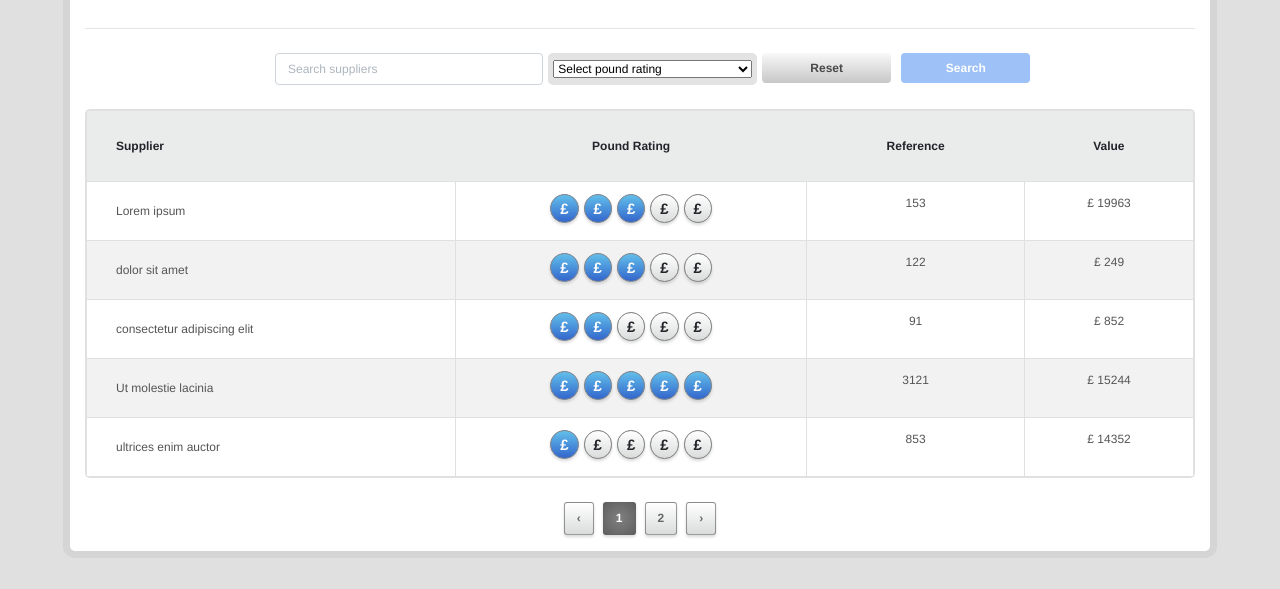
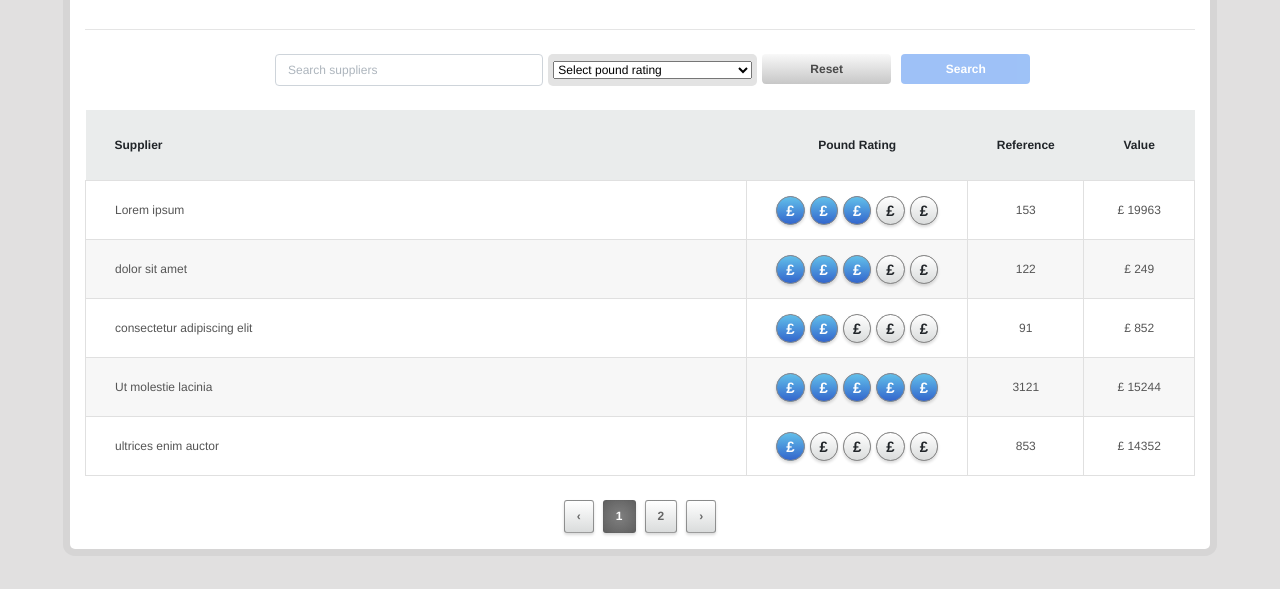
Before and after one commit to maciej-l/tsh-test, a website: page index.html in a window 1280 px wide. Shown: the part 193-782 px from the top of the page. Drawn offline with nearby package versions, Linux system fonts and the light colour scheme; files that its build step writes are made by us from their sources; files whose address does not match are found by name.

Commit message:
new table - rwd

```diff
--- a/index.html
+++ b/index.html
@@ -53,7 +53,7 @@
             <div class="row">
                 <div class="col-12">
                     <div class="table-responsive">
-                        <table id="data-table" class="table table-striped table-hover" style="width: 100%;">
+                        <table id="data-table" class="payments-table">
                             <thead>
                                 <tr>
                                     <th scope="col" class="">Supplier</th>
--- a/sass/Elements/_table.scss
+++ b/sass/Elements/_table.scss
@@ -1,12 +1,19 @@
-.table {
-    border: 1px solid setColor(table-border-gray);
-    margin-bottom: 0;
-    border-radius: setSize(5);
+.payments-table {
+    display: inline-block;
+    vertical-align: top;
+    max-width: 100%;
+
+    overflow-x: auto;
+    white-space: nowrap;
+    border-collapse: collapse;
+    border-spacing: 0;
+    @include media('>=md') {
+        display: table;
+    }
 
     thead {
         th {
             padding: setSize(26) setSize(29);
-            border: none;
             background-color: setColor(table-th-bcg);
         }
     }
@@ -15,6 +22,15 @@
         tr {
             &:hover {
                 cursor: pointer;
+                background-color: darken(setColor(table-2n-row), 10%);
+            }
+
+            &:nth-child(2n) {
+                background-color: setColor(table-2n-row);
+
+                &:hover {
+                    background-color: darken(setColor(table-2n-row), 10%);
+                }
             }
         }
 
@@ -23,17 +39,22 @@
             color: setColor(table-text);
 
             &.name-container {
+                width: 60%;
                 padding: setSize(20) setSize(29);
             }
 
             &.badge-container {
+                width: 20%;
                 text-align: center;
             }
 
             &.reference-container,
             &.value-container {
+                width: 10%;
                 text-align: center;
             }
         }
+
+
     }
 }
--- a/sass/_variables.scss
+++ b/sass/_variables.scss
@@ -6,6 +6,7 @@
 // Color system
 
 $tsh-colors-palette: (
+  alabaster: #f7f7f7,
   alto: #e0e0e0,
   black-haze: #eaecec,
   dove-gray: #666666,
@@ -29,6 +30,7 @@ $tsh-colors: (
   text-gray: color(gray),
   text-white: color(white),
   table-border-gray: color(alto),
+  table-2n-row: color(alabaster),
   table-text: color(emperor)
 );
 
--- a/sass/main.scss
+++ b/sass/main.scss
@@ -8,7 +8,7 @@
 // @import "../node_modules/bootstrap/scss/images";
 // @import "../node_modules/bootstrap/scss/code";
 @import "../node_modules/bootstrap/scss/grid";
-@import "../node_modules/bootstrap/scss/tables";
+// @import "../node_modules/bootstrap/scss/tables";
 @import "../node_modules/bootstrap/scss/forms";
 @import "../node_modules/bootstrap/scss/buttons";
 // @import "../node_modules/bootstrap/scss/transitions";
```
